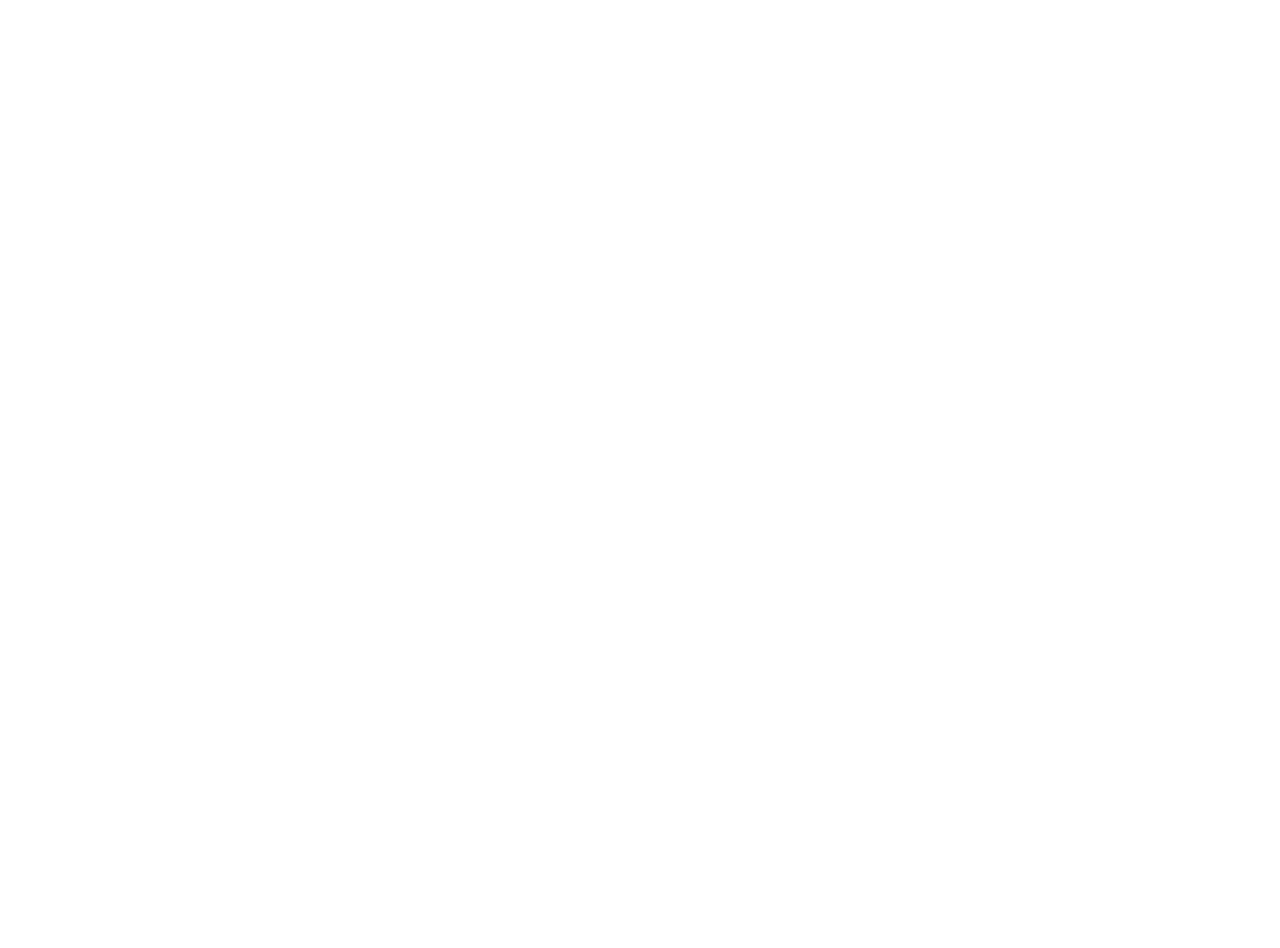
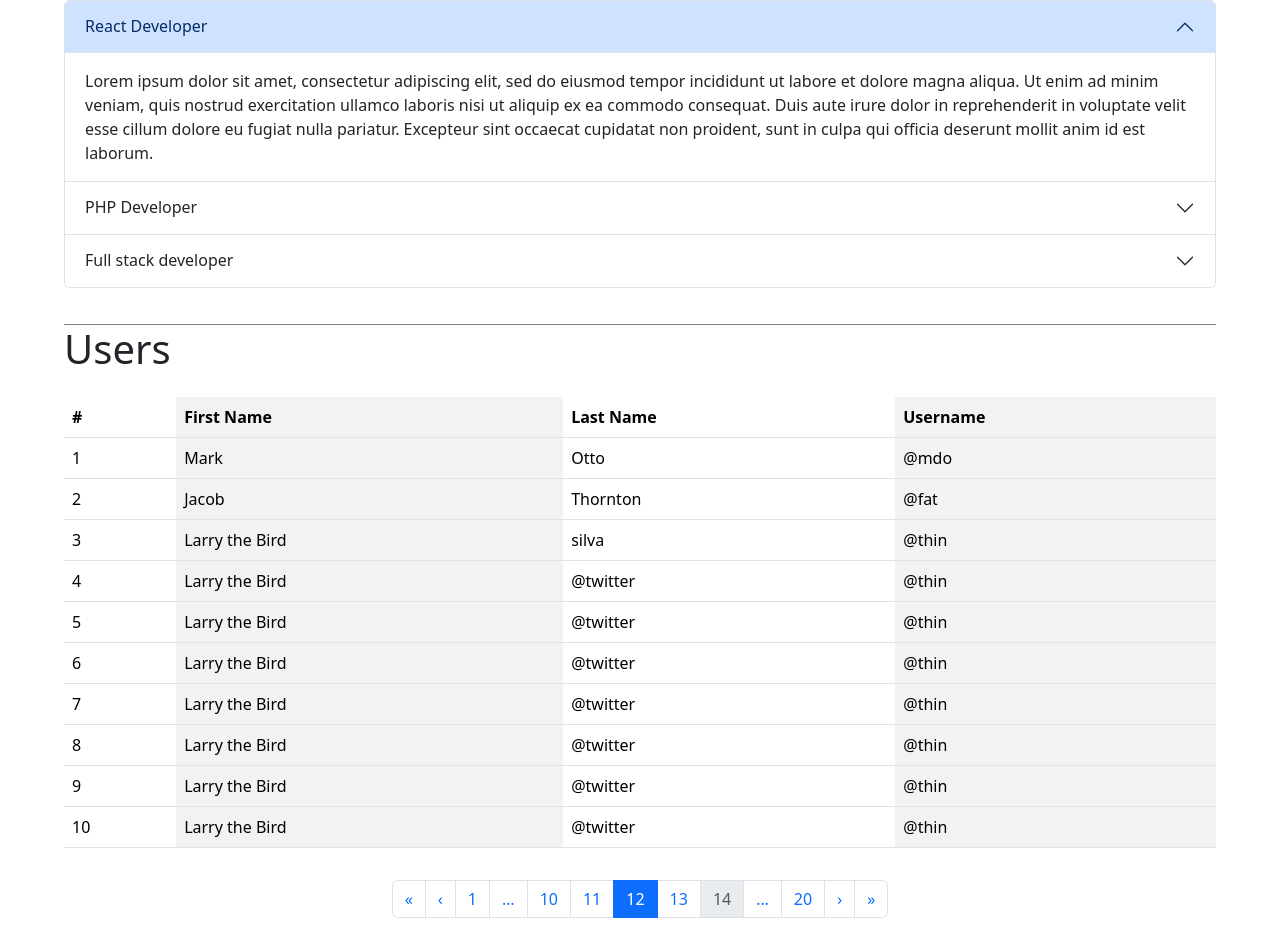
Before and after one commit to AiwinrajWono/Wono, a React (Create React App) app in the folder frontend/: page /test in a window 1280 px wide. Shown: the part 390-1338 px from the top of the page. Before the commit the page ends 800 px from the top, so only its background shows below. Built offline with nearby package versions, Linux system fonts and the light colour scheme.

Commit message:
addition of anushri component

```diff
--- a/frontend/src/App.js
+++ b/frontend/src/App.js
@@ -1,6 +1,7 @@
 import { Routes, Route } from 'react-router-dom';
 import AppStruct from './structure/AppStruct';
 import CompTest from './pages/CompTest';
+import Users from './pages/Users';
 
 function App() {
   return (
@@ -8,6 +9,7 @@ function App() {
      <Routes>
       <Route path="/" element={<AppStruct />} />
       <Route path="/test" element={<CompTest />} />
+      <Route path='/users' element={<Users/>}/>
      </Routes>
     </div>
   );
--- /dev/null
+++ b/frontend/src/components/Alertbutton.js
@@ -0,0 +1,23 @@
+import React, { useState } from 'react'
+import Alert from 'react-bootstrap/Alert';
+import Button from 'react-bootstrap/Button';
+
+const Alertbutton = () => {
+    const [show , setShow] = useState(true);
+
+    if (show) {
+        return (
+          <Alert variant="danger" onClose={() => setShow(false)} dismissible>
+            <Alert.Heading>Oh snap! You got an error!</Alert.Heading>
+            <p>
+              Please check above job roles before proceding.
+            </p>
+          </Alert>
+        );
+      }
+  return (
+    <Button onClick={() => setShow(true)}>Submit</Button>
+  )
+}
+
+export default Alertbutton
--- /dev/null
+++ b/frontend/src/components/Jobrole.js
@@ -0,0 +1,58 @@
+import React from 'react'
+import '../layout/jobrole.css'
+import  Accordion  from 'react-bootstrap/Accordion'
+
+const Jobrole = () => {
+  return (
+    <>
+    <div className='border'>
+    </div>
+    <div className='JobRole'>
+        <div className='testingContainer'>
+            <h1>Job Roles</h1>
+        </div>
+        <Accordion defaultActiveKey="0">
+      <Accordion.Item eventKey="0">
+        <Accordion.Header>React Developer</Accordion.Header>
+        <Accordion.Body>
+          Lorem ipsum dolor sit amet, consectetur adipiscing elit, sed do
+          eiusmod tempor incididunt ut labore et dolore magna aliqua. Ut enim ad
+          minim veniam, quis nostrud exercitation ullamco laboris nisi ut
+          aliquip ex ea commodo consequat. Duis aute irure dolor in
+          reprehenderit in voluptate velit esse cillum dolore eu fugiat nulla
+          pariatur. Excepteur sint occaecat cupidatat non proident, sunt in
+          culpa qui officia deserunt mollit anim id est laborum.
+        </Accordion.Body>
+      </Accordion.Item>
+      <Accordion.Item eventKey="1">
+        <Accordion.Header>PHP Developer</Accordion.Header>
+        <Accordion.Body>
+          Lorem ipsum dolor sit amet, consectetur adipiscing elit, sed do
+          eiusmod tempor incididunt ut labore et dolore magna aliqua. Ut enim ad
+          minim veniam, quis nostrud exercitation ullamco laboris nisi ut
+          aliquip ex ea commodo consequat. Duis aute irure dolor in
+          reprehenderit in voluptate velit esse cillum dolore eu fugiat nulla
+          pariatur. Excepteur sint occaecat cupidatat non proident, sunt in
+          culpa qui officia deserunt mollit anim id est laborum.
+        </Accordion.Body>
+      </Accordion.Item>
+      <Accordion.Item eventKey="2">
+        <Accordion.Header>Full stack developer</Accordion.Header>
+        <Accordion.Body>
+          Lorem ipsum dolor sit amet, consectetur adipiscing elit, sed do
+          eiusmod tempor incididunt ut labore et dolore magna aliqua. Ut enim ad
+          minim veniam, quis nostrud exercitation ullamco laboris nisi ut
+          aliquip ex ea commodo consequat. Duis aute irure dolor in
+          reprehenderit in voluptate velit esse cillum dolore eu fugiat nulla
+          pariatur. Excepteur sint occaecat cupidatat non proident, sunt in
+          culpa qui officia deserunt mollit anim id est laborum.
+        </Accordion.Body>
+      </Accordion.Item>
+
+    </Accordion>
+    </div>
+    </>
+  )
+}
+
+export default Jobrole
--- /dev/null
+++ b/frontend/src/components/Pagination.js
@@ -0,0 +1,26 @@
+import React from 'react'
+import Pagination from 'react-bootstrap/Pagination';
+
+const PaginationS = () => {
+  return (
+    <Pagination>
+    <Pagination.First />
+    <Pagination.Prev />
+    <Pagination.Item>{1}</Pagination.Item>
+    <Pagination.Ellipsis />
+
+    <Pagination.Item>{10}</Pagination.Item>
+    <Pagination.Item>{11}</Pagination.Item>
+    <Pagination.Item active>{12}</Pagination.Item>
+    <Pagination.Item>{13}</Pagination.Item>
+    <Pagination.Item disabled>{14}</Pagination.Item>
+
+    <Pagination.Ellipsis />
+    <Pagination.Item>{20}</Pagination.Item>
+    <Pagination.Next />
+    <Pagination.Last />
+  </Pagination>
+  )
+}
+
+export default PaginationS
--- /dev/null
+++ b/frontend/src/layout/jobrole.css
@@ -0,0 +1,4 @@
+.border{
+    border-top: 1px solid gray;
+    width: 100%;
+}
--- /dev/null
+++ b/frontend/src/layout/users.css
@@ -0,0 +1,10 @@
+.pagination{
+    display: flex;
+    align-items: center;
+    justify-content: center;
+}
+.users{
+    margin-top: 20px;
+    width: 100%;
+    border-top: 1px solid gray;
+}
--- a/frontend/src/pages/CompTest.js
+++ b/frontend/src/pages/CompTest.js
@@ -4,6 +4,9 @@ import Modal from 'react-bootstrap/Modal';
 import Col from 'react-bootstrap/Col';
 import Row from 'react-bootstrap/Row';
 import Toast from 'react-bootstrap/Toast';
+import Jobrole from '../components/Jobrole';
+import Users from './Users';
+import Alertbutton from '../components/Alertbutton';
 
 
 function Example() {
@@ -65,6 +68,11 @@ function Example() {
         </Toast>
       </Col>
       </Row>
+
+      <Jobrole/>
+      <Users/>
+      <Alertbutton/>
+
     </div>
   );
 }
--- a/frontend/src/pages/Homepage.js
+++ b/frontend/src/pages/Homepage.js
@@ -1,7 +1,15 @@
 import React from 'react'
 import '../styles/bodyHome.css'
 import World_map from '../assets/World_map.svg'
+import { useNavigate } from 'react-router-dom'
 const Homepage = () => {
+
+  const navigate = useNavigate();
+
+  const linkToUserList=()=>{
+    navigate('/users');
+
+  }
     return (
         <>
             <div className='home-section'>
@@ -85,7 +93,7 @@ const Homepage = () => {
                             </div>
                         </div>
                         <div className="col">
-                            <div className="card text-center">
+                            <div className="card text-center" onClick={linkToUserList}>
                                 <div className="card-body">
                                     <h5 className="card-title">Active Users</h5>
                                     <p className="card-text">890</p>
--- /dev/null
+++ b/frontend/src/pages/Users.js
@@ -0,0 +1,93 @@
+import React from 'react'
+import Table from 'react-bootstrap/Table';
+import PaginationS from '../components/Pagination';
+import "../layout/users.css"
+
+const Users = () => {
+  return (
+    <>
+    <div className='users'>
+            <h1>Users</h1>
+        </div>
+    <Table striped="columns">
+      <thead>
+        <tr>
+          <th>#</th>
+          <th>First Name</th>
+          <th>Last Name</th>
+          <th>Username</th>
+        </tr>
+      </thead>
+      <tbody>
+        <tr>
+          <td>1</td>
+          <td>Mark</td>
+          <td>Otto</td>
+          <td>@mdo</td>
+        </tr>
+        <tr>
+          <td>2</td>
+          <td>Jacob</td>
+          <td>Thornton</td>
+          <td>@fat</td>
+        </tr>
+        <tr>
+          <td>3</td>
+          <td>Larry the Bird</td>
+          <td>silva</td>
+          <td>@thin</td>
+        </tr>
+        <tr>
+          <td>4</td>
+          <td>Larry the Bird</td>
+          <td>@twitter</td>
+          <td>@thin</td>
+
+        </tr>
+        <tr>
+          <td>5</td>
+          <td >Larry the Bird</td>
+          <td>@twitter</td>
+          <td>@thin</td>
+        </tr>
+        <tr>
+          <td>6</td>
+          <td>Larry the Bird</td>
+          <td>@twitter</td>
+          <td>@thin</td>
+        </tr>
+        <tr>
+          <td>7</td>
+          <td>Larry the Bird</td>
+          <td>@twitter</td>
+          <td>@thin</td>
+        </tr>
+        <tr>
+          <td>8</td>
+          <td >Larry the Bird</td>
+          <td>@twitter</td>
+          <td>@thin</td>
+        </tr>
+        <tr>
+          <td>9</td>
+          <td >Larry the Bird</td>
+          <td>@twitter</td>
+          <td>@thin</td>
+        </tr>
+        <tr>
+          <td>10</td>
+          <td >Larry the Bird</td>
+          <td>@twitter</td>
+          <td>@thin</td>
+        </tr>
+      </tbody>
+    </Table>
+    <div className='pagination'>
+    <PaginationS/>
+    </div>
+
+    </>
+  )
+}
+
+export default Users
```
